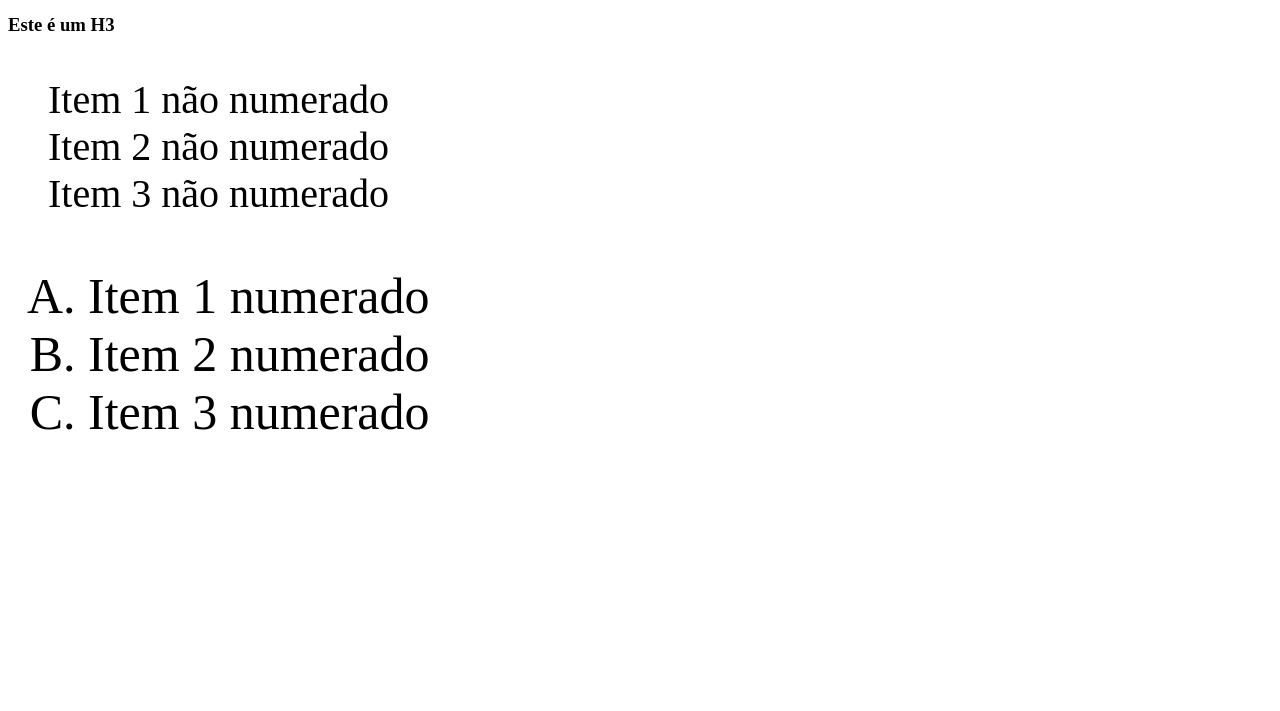
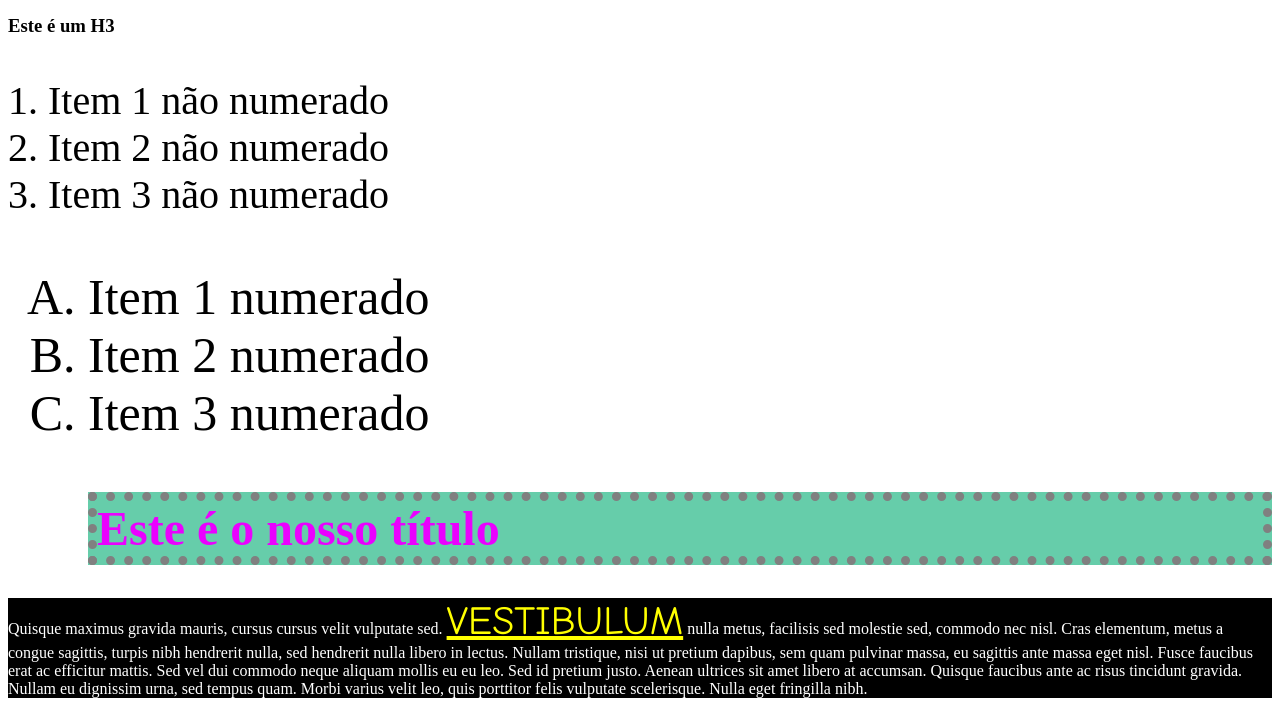
Before and after one commit to aroldoabarbosa/css_playground, a plain HTML site: page index.html in a window 1280 px wide. Shown: the part 477-1188 px from the top of the page. Before the commit the page ends 968 px from the top, so only its background shows below. Drawn offline with Linux system fonts and the light colour scheme.

Commit message:
Explicado seletores por classe e id

```diff
--- a/css/style.css
+++ b/css/style.css
@@ -29,10 +29,17 @@ text-transform: uppercase;
 }
 ul{
     font-size: 40px;
-    list-style: none;
+    list-style: nome;
 }
 ol{
     font-size: 50px;
     list-style: upper-latin;
     margin-left: 40px;
 }
+
+.conteudo{
+    margin-left: 2rem;
+}
+#titulo-principal{
+    margin-left: 5rem;
+}
--- a/index.html
+++ b/index.html
@@ -5,6 +5,8 @@
     <meta http-equiv="X-UA-Compatible" content="IE=edge">
     <meta name="viewport" content="width=device-width, initial-scale=1.0">
     <title>CSS Playground</title>
+    <link rel="preconnect" href="https://fonts.gstatic.com">
+<link href="https://fonts.googleapis.com/css2?family=Montserrat:wght@300;400;700&display=swap" rel="stylesheet">
     <link rel="stylesheet" href="./css/style.css">
 </head>
 <body>
@@ -17,6 +19,7 @@
 </p>
 <div>
 <h3>Este é um H3</h3>
+</div>
 <ul>
 <li>Item 1 não numerado</li>
 <li>Item 2 não numerado</li>
@@ -27,8 +30,13 @@
     <li>Item 2 numerado</li>
     <li>Item 3 numerado</li>
     </ol>
+</div class="conteudo">
+<h1 id="titulo-principal">Este é o nosso título </h1>
+<p class="principal">
+    Quisque maximus gravida mauris, cursus cursus velit vulputate sed. <span class="palavra-destaque">Vestibulum</span> nulla metus, facilisis sed molestie sed, commodo nec nisl. Cras elementum, metus a congue sagittis, turpis nibh hendrerit nulla, sed hendrerit nulla libero in lectus. Nullam tristique, nisi ut pretium dapibus, sem quam pulvinar massa, eu sagittis ante massa eget nisl. Fusce faucibus erat ac efficitur mattis. Sed vel dui commodo neque aliquam mollis eu eu leo. Sed id pretium justo. Aenean ultrices sit amet libero at accumsan. Quisque faucibus ante ac risus tincidunt gravida. Nullam eu dignissim urna, sed tempus quam. Morbi varius velit leo, quis porttitor felis vulputate scelerisque. Nulla eget fringilla nibh.
+</p>
+<img class="imagem destaque" src="http://placekitten.com/200/300" alt="Gatinho"/>
+   </div>
 
-
-</div>
 </body>
 </html>
```
